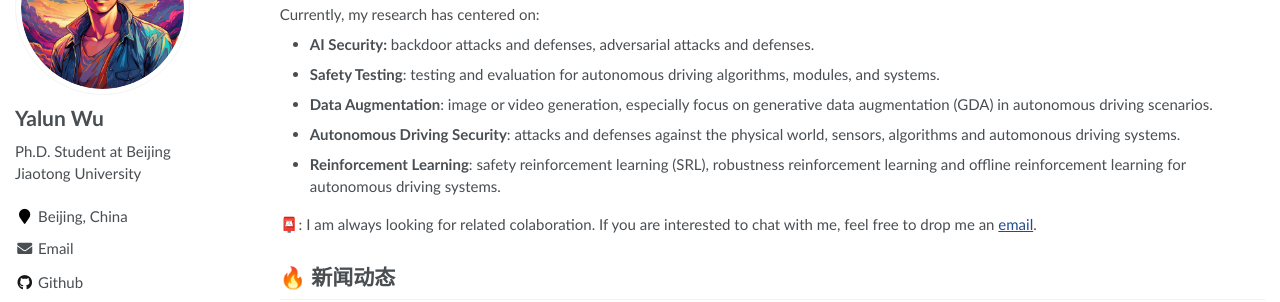
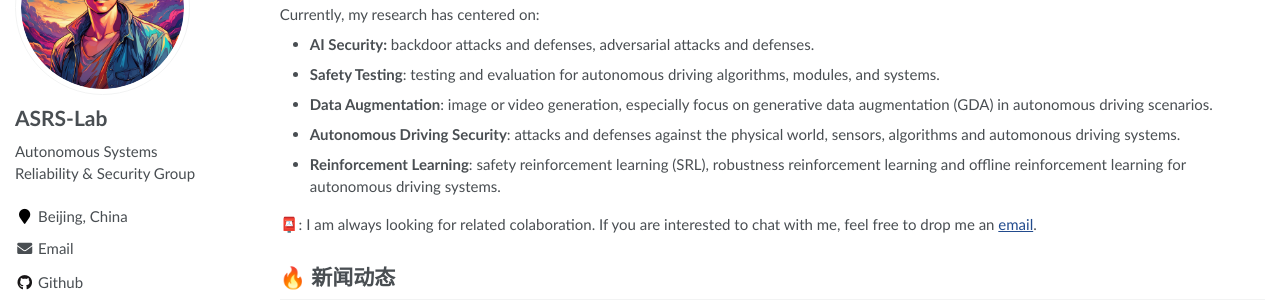
Before and after one commit to ASRS-Lab/ASRS-Lab.github.io, a Jekyll site: the page built from _pages/about.md, in a window 1280 px wide. Shown: the part 171-473 px from the top of the page. Built offline with Jekyll 4.4.1, drawn with Linux system fonts in a browser that asks for light colours.

Commit message:
update _config.yml

```diff
--- a/_config.yml
+++ b/_config.yml
@@ -6,9 +6,9 @@
 # `jekyll serve`. If you change this file, please restart the server process.
 
 # Site Settings
-title                    : "Yalun Wu"
+title                    : "ASRS"
 description              : ""
-repository               : "Allenpandas/Allenpandas.github.io"
+repository               : "ASRS-Lab/ASRS-Lab.github.io"
 google_scholar_stats_use_cdn : false
 
 # google analytics
@@ -21,9 +21,9 @@ baidu_site_verification  :  # get baidu_site_verification from https://ziyuan.ba
 
 # Site Author
 author:
-  name             : "Yalun Wu"
+  name             : "ASRS-Lab"
   avatar           : "images/android-chrome-512x512.png"
-  bio              : "Ph.D. Student at Beijing Jiaotong University"
+  bio              : "Autonomous Systems Reliability & Security Group"
   location         : "Beijing, China"
   employer         :
   pubmed           :
@@ -37,7 +37,7 @@ author:
   flickr           :
   facebook         :
   foursquare       :
-  github           : "Allenpandas" # e.g., "github username"
+  github           : "ASRS-Lab" # e.g., "github username"
   google_plus      :
   keybase          :
   instagram        :
```
